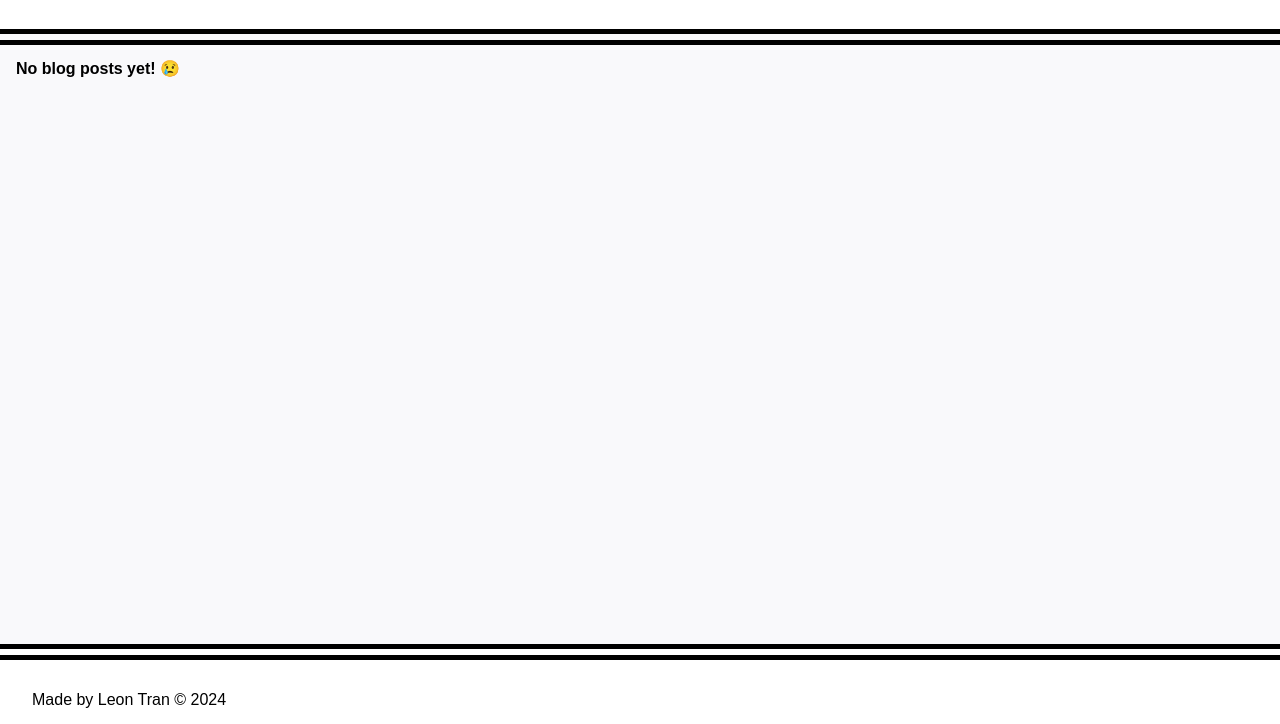
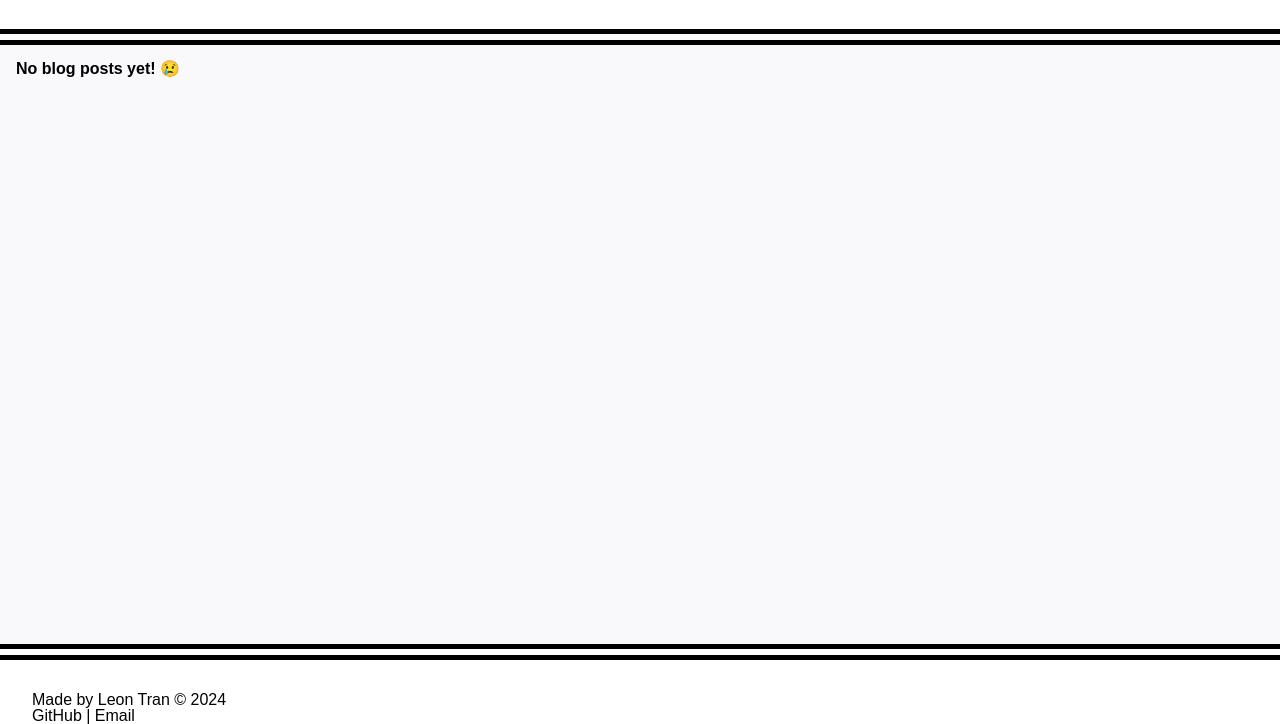
Before and after one commit to leontran44/personal-blog, a plain HTML site: page blog.html in a window 1280 px wide. Shown: the part 76-800 px from the top of the page. Drawn offline with Linux system fonts and the light colour scheme.

Commit message:
added GitHub and Email to footer

```diff
--- a/blog.html
+++ b/blog.html
@@ -34,6 +34,8 @@
   <!--Footer-->
   <footer>
     <p> Made by Leon Tran &copy; 2024 </p>
+    <a href="https://github.com/leontran44" target="_blank">GitHub</a> |
+    <a href="mailto:leontran44@gmail.com">Email</a>
   </footer>
 </body>
 
```
